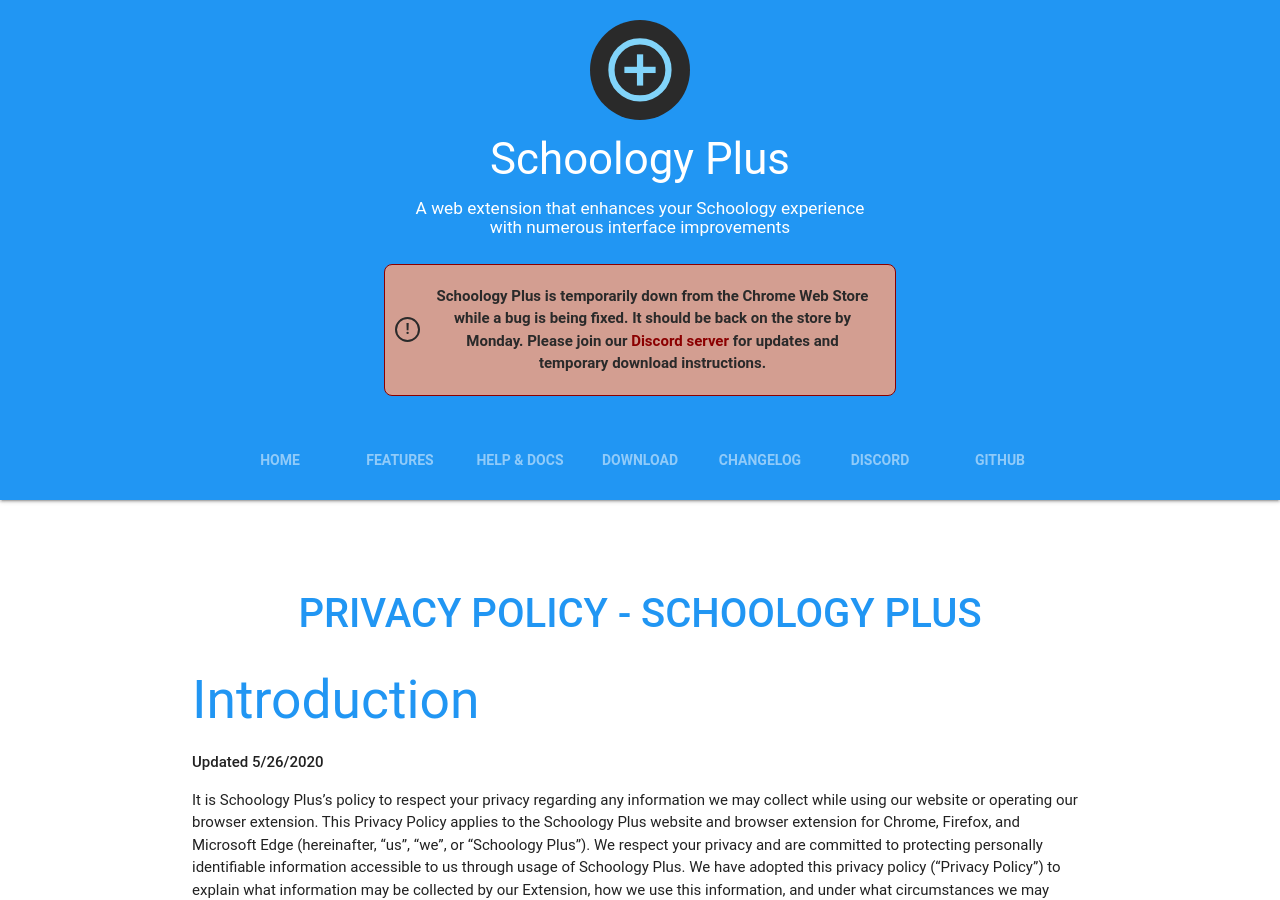
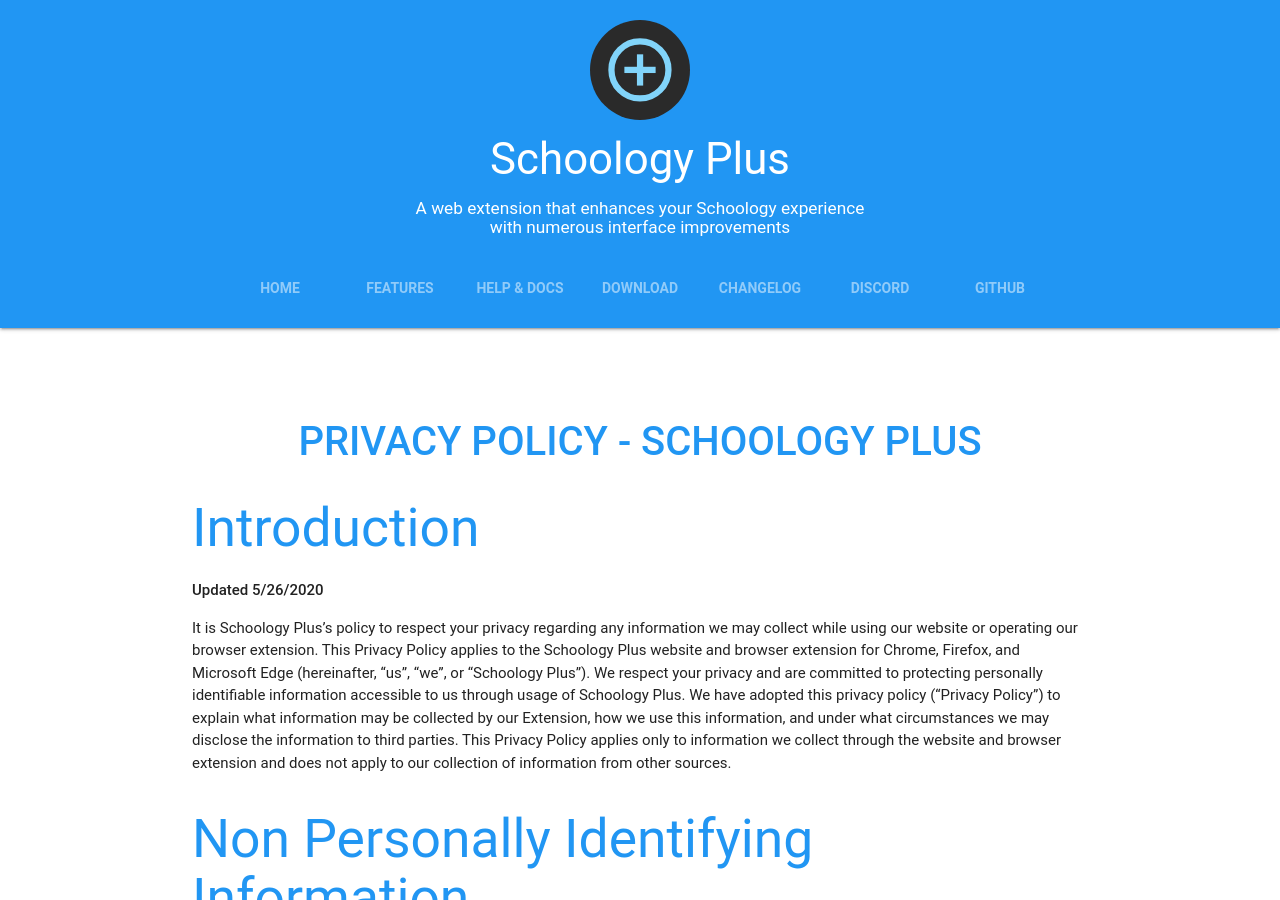
Before and after one commit to SchoologyPlus/schoologyplus.github.io, a Jekyll site: the page built from privacy.md, in a window 1280 px wide and 900 px high. Built offline with Jekyll 4.4.1, drawn with Linux system fonts in a browser that asks for light colours; our own code applies the rules of GitHub Pages for plain Markdown files.

Commit message:
Update header.html

```diff
--- a/_includes/header.html
+++ b/_includes/header.html
@@ -13,11 +13,11 @@
         <h6 class="center white-text header">A web extension that enhances your Schoology experience <br /> with
             numerous interface improvements</h6>
 
-        <div class="center white-text header">
+<!--         <div class="center white-text header">
             <blockquote style="width: 40%; display: inline-block; font-weight: bold; background-color: rgba(255, 160, 122, 80%); border: 1px solid darkred !important;">
                 Schoology Plus is temporarily down from the Chrome Web Store while a bug is being fixed. It should be back on the store by Monday. Please join our <a href="https://discord.schoologypl.us" style="color: darkred;">Discord server</a> for updates and temporary download instructions.
             </blockquote>
-        </div>
+        </div> -->
     </div>
     <nav class="blue z-depth-0">
         <a href="#" data-target="side-nav" class="sidenav-trigger">
```
